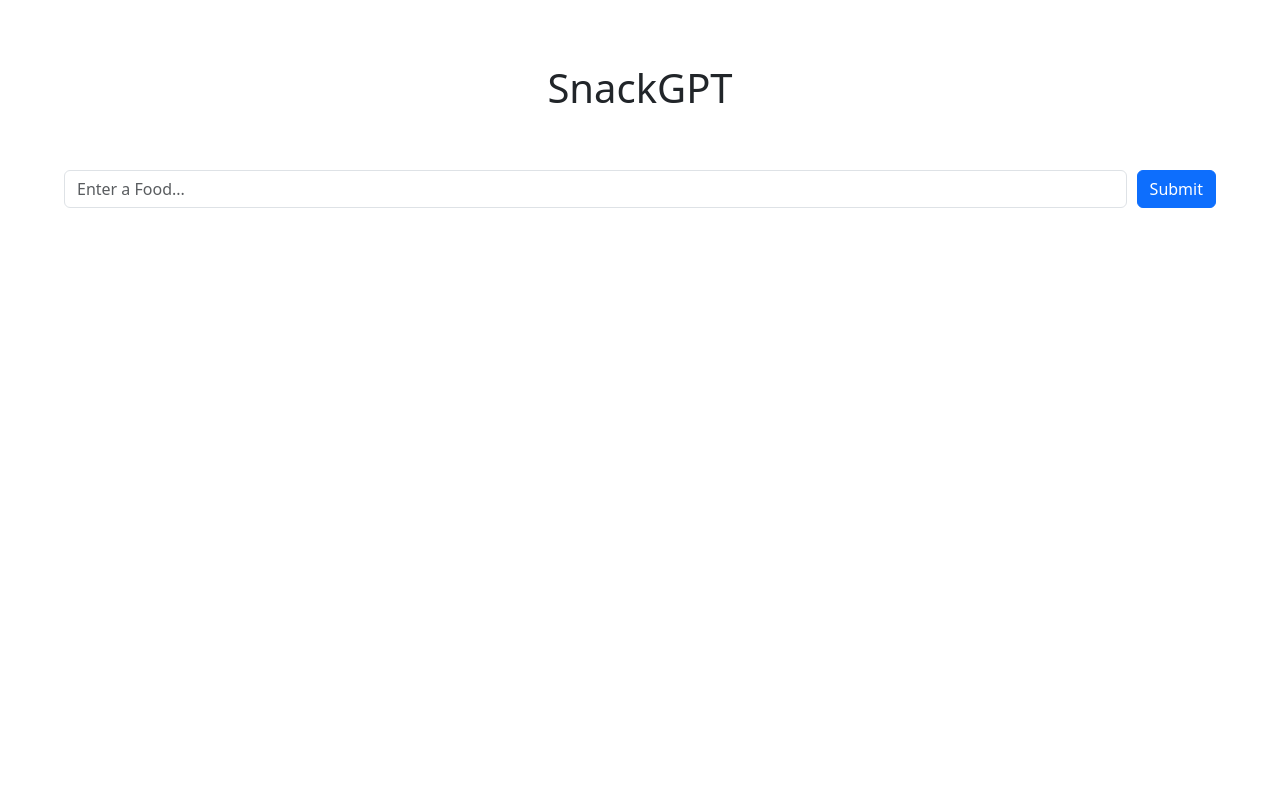
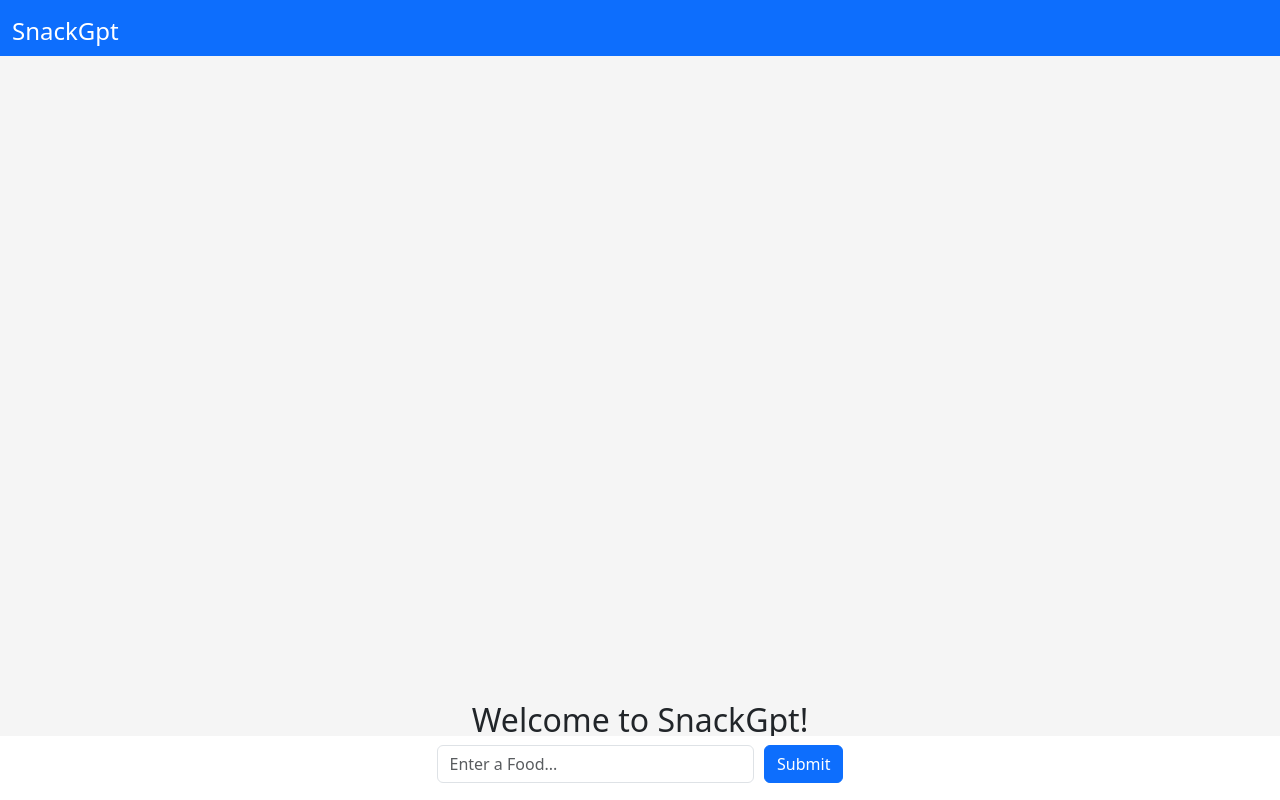
Before and after one commit to kburd/snack-gpt-web, a React (Create React App) app: page / in a window 1280 px wide. Built offline with nearby package versions, Linux system fonts and the light colour scheme.

Commit message:
Improving error logic, expierence, and appearance

```diff
--- a/public/index.html
+++ b/public/index.html
@@ -1,5 +1,5 @@
 <!DOCTYPE html>
-<html lang="en">
+<html lang="en" class="h-100">
   <head>
     <meta charset="utf-8" />
     <link rel="icon" href="%PUBLIC_URL%/favicon.ico" />
@@ -26,9 +26,9 @@
     -->
     <title>React App</title>
   </head>
-  <body>
+  <body class="h-100">
     <noscript>You need to enable JavaScript to run this app.</noscript>
-    <div id="root"></div>
+    <div id="root" class="h-100"></div>
     <!--
       This HTML file is a template.
       If you open it directly in the browser, you will see an empty page.
--- a/src/App.css
+++ b/src/App.css
@@ -1,5 +1,12 @@
 .App {
-  margin: 5%;
+  height: 100%;
+}
+
+.app-content {
+  height: 85%;
+  padding: 5%;
+  overflow-y: scroll;
+  background-color: whitesmoke;
 }
 
 h1, h2{
@@ -8,9 +15,9 @@ h1, h2{
 
 form {
   display: grid;
-  grid-template-columns: 1fr auto;
+  grid-template-columns: 4fr 1fr;
   grid-gap: 10px;
-  margin: 5% 0%;
+  margin: 0 auto;
 }
 
 .recipe-body {
@@ -22,6 +29,45 @@ form {
 
 @media (max-width: 767px) {
   .recipe-body {
-      grid-template-columns: 1fr; /* Single column for mobile devices */
+      grid-template-columns: 1fr;
   }
 }
+
+.spinner-border {
+  height: 10rem !important;
+  width: 10rem !important;
+  display: block !important;
+  border-width: 10px !important;
+  position: absolute;
+  left: calc(50% - 5rem);
+  top: calc(40% - 5rem);
+}
+
+.navbar-fixed-bottom {
+  height: 7%;
+}
+
+.navbar-brand {
+  color: white !important;
+  font-size: 1.5rem !important;
+  font-weight: 500;
+}
+
+.card-text {
+  margin: 2%;
+}
+
+.welcome, .error-message {
+  margin: 50% auto;
+  text-align: center;
+  font-size: large;
+}
+
+.welcome-title {
+  font-size: xx-large;
+}
+
+
+.navbar{
+  height: 7% ;
+}
--- a/src/App.js
+++ b/src/App.js
@@ -1,36 +1,66 @@
 import { useState } from 'react';
-import { Form, Input, Button } from 'reactstrap';
+import { Form, Input, Button, Spinner, Navbar, NavbarBrand } from 'reactstrap';
 import './App.css';
 import Recipe from './Recipe';
+import WelcomeMessage from './WelcomeMessage';
+import ErrorMessage from './ErrorMessage';
 
 function App() {
 
   const [recipe, setRecipe] = useState(null);
   const [query, setQuery] = useState();
+  const [isLoading, setIsLoading] = useState(false);
+  const [isError, setIsError] = useState(false);
 
   function getRecipe(event) {
 
     event.preventDefault();
+    setIsLoading(true);
+    setRecipe(null)
+    setIsError(false)
 
     fetch('https://abjb1atgc2.execute-api.us-east-2.amazonaws.com/test', {
       method: "POST",
       body: JSON.stringify({query: query})
     })
     .then(data => data.json())
-    .then(setRecipe)
+    .then(response => {
+      if(response.recipeFound){
+        setRecipe(response.recipe)
+      }
+      else{
+        throw Error(response.exception)
+      }
+      setIsLoading(false)
+      setQuery("")
+    })
+    .catch(() => {
+      setIsError(true)
+      setIsLoading(false)
+      setQuery("")
+    })
 
   }
 
-  const onQueryChange = (event) => setQuery(event.target.value)
+  const onQueryInput = (event) => setQuery(event.target.value)
 
   return (
     <div className="App">
-      <h1>SnackGPT</h1>
-      <Form onSubmit={getRecipe}>
-        <Input type="text" id="query" placeholder="Enter a Food..." onChange={onQueryChange}/>
-        <Button color="primary">Submit</Button>
-      </Form>
-      {(recipe !== null) ? <Recipe {...recipe}/> : null}
+      <Navbar color="primary">
+        <NavbarBrand className='font-weight-bold'>SnackGpt</NavbarBrand>
+      </Navbar>
+      <div className="app-content">
+        {isLoading ? <Spinner color="primary"/> : null}
+        {(recipe !== null) ? <Recipe {...recipe}/> : null}
+        {(recipe == null && !isLoading && isError == false) ? <WelcomeMessage/> : null}
+        {isError ? <ErrorMessage/> : null}
+      </div>
+      <div className="navbar navbar-fixed-bottom">
+        <Form onSubmit={getRecipe}>
+          <Input type="text" id="query" placeholder="Enter a Food..." value={query} onInput={onQueryInput} disabled={isLoading}/>
+          <Button color="primary" disabled={isLoading}>Submit</Button>
+        </Form>
+      </div>
     </div>
   );
 }
--- /dev/null
+++ b/src/ErrorMessage.js
@@ -0,0 +1,15 @@
+
+import { Card, CardHeader, CardText } from 'reactstrap';
+import './App.css';
+
+function ErrorMessage(props) {
+
+
+  return (
+    <p className='error-message'>
+      Hmm, something went wrong and we couldn't find you a recipe. Feel free to try another!
+    </p>
+  );
+}
+
+export default ErrorMessage;
--- a/src/Recipe.js
+++ b/src/Recipe.js
@@ -9,13 +9,13 @@ function Recipe(props) {
     <div class="recipe">
       <h2>{props.name} Recipe</h2>
       <div className='recipe-body'>
-        <Card>
+        <Card className='m-2'>
           <CardHeader tag="h3">Ingredients</CardHeader>
           <CardText>
             <ul>{props.ingredients.map(ingredient => <li>{ingredient}</li>)}</ul>
           </CardText>
         </Card>
-        <Card>
+        <Card className='m-2'>
           <CardHeader tag="h3">Steps</CardHeader>
           <CardText>
             <ol>{props.steps.map(step => <li>{step}</li>)}</ol>
--- /dev/null
+++ b/src/WelcomeMessage.js
@@ -0,0 +1,17 @@
+
+import { Card, CardHeader, CardText } from 'reactstrap';
+import './App.css';
+
+function WelcomeMessage(props) {
+
+
+  return (
+    <div className='welcome'>
+      <p className='welcome-title'>Welcome to SnackGpt!</p>
+      <br/>
+      <p className='welcome-subtitle'>Simply enter the name of a dish and we'll reccomend you a recipe!</p>
+    </div>
+  );
+}
+
+export default WelcomeMessage;
```
